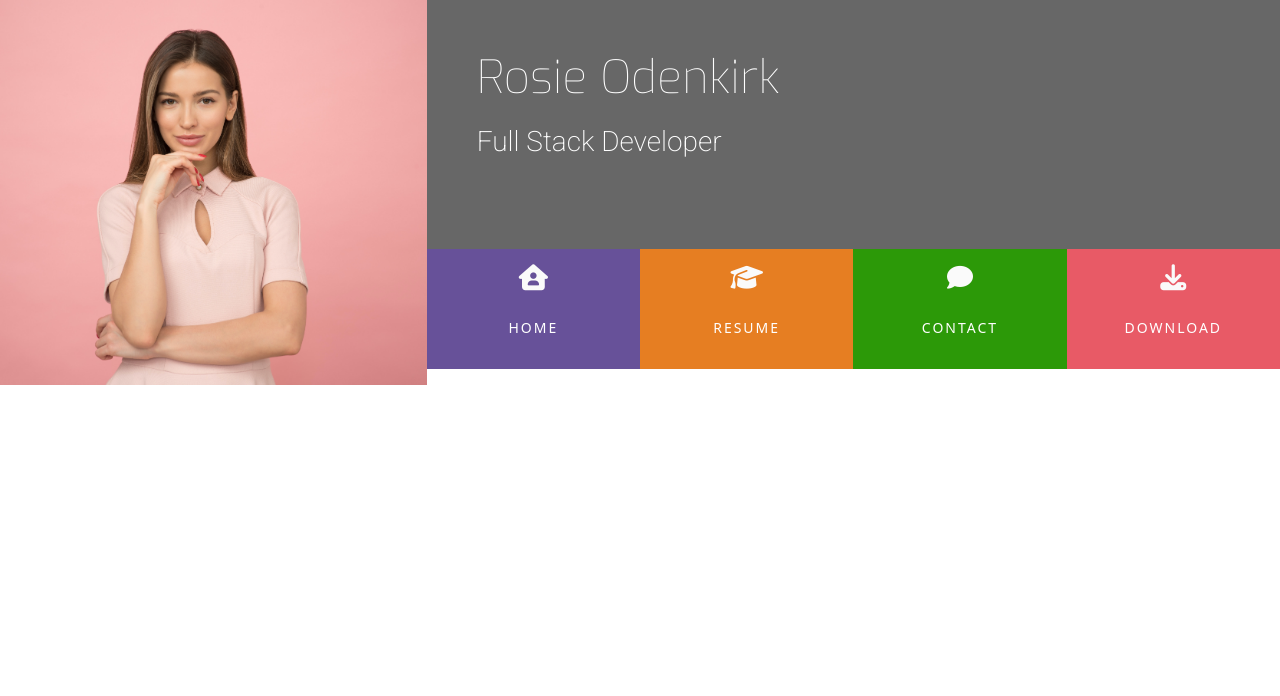
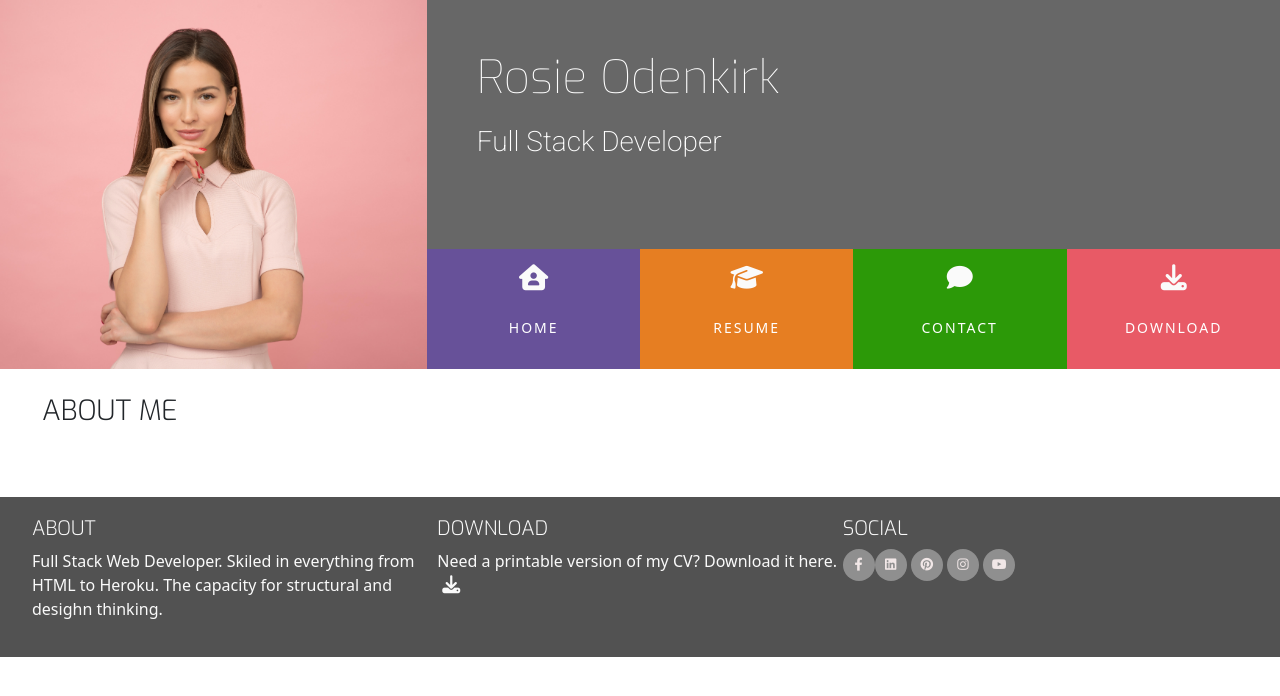
Before and after one commit to AndreiSanduta/resume_project, a plain HTML site: page index.html in a window 1280 px wide. Drawn offline with nearby package versions, Linux system fonts and the light colour scheme.

Commit message:
Finish index page, added CSS and other pages

```diff
--- a/assets/css/style.css
+++ b/assets/css/style.css
@@ -4,6 +4,10 @@
 
 .bg-color-name-title {
     background-color: #676767;
+}
+
+.bg-color-three-reasons {
+    background-color: #FFF;
 }
 
 .ui-menu-color-home {
@@ -22,6 +26,45 @@
     background-color: #e85a66;
 }
 
+/* -----------------------------Special paddings/margins/text */
+
+h1,
+h2,
+h3,
+h4 {
+    margin: 0;
+}
+
+.uppercase {
+    text-transform: uppercase;
+}
+
+.general-sub {
+    font-family: "EXO", sans-serif;
+    font-weight: 300;
+    color: #fafafa;
+}
+
+.inline-block {
+    display: inline-block;
+}
+
+.row-table {
+    display: table;
+}
+
+.section-column {
+    display: table-cell;
+    padding: 0 30px 30px;
+    float: none;
+}
+
+.section-heading {
+    font-family: "EXO", sans-serif;
+    font-weight: 300;
+    margin-top: 25px;
+    margin-bottom: 40px;
+}
 /*-------------------------------Heading*/
 
 header {
@@ -44,11 +87,11 @@ header {
 }
 
 .name {
-     font-family: "Exo", sans-serif;
-     font-weight: 100;
-     font-size: 46px;
-     margin-top: 50px;
-     color: #FFF
+    font-family: "Exo", sans-serif;
+    font-weight: 100;
+    font-size: 46px;
+    margin-top: 50px;
+    color: #FFF
 }
 
 .title {
@@ -66,6 +109,10 @@ header {
 
 .menucontainer {
     font-size: 0;
+}
+
+#nav {
+    margin: 0;
 }
 
 #nav li {
@@ -108,3 +155,56 @@ header {
     font-weight: 300;
     letter-spacing: 2px;
 }
+
+/*-------------------------------Hoover.css*/
+
+.hvr-sweep-to-bottom::before {
+    background: rgba(0, 0, 0, 0.214);
+    height: 120px;
+}
+
+/*-------------------------------footer*/
+
+footer {
+    background-color: #525252;
+    color: #fafafa;
+    min-height: 120px;
+    margin: 0;
+}
+
+.cv-pdf i {
+    font-size: 18px;
+    color: #fafafa;
+    text-align: center;
+    padding-left: 5px;
+    transition: all 0.35s ease-in-out;
+}
+
+.cv-pdf i:hover {
+    color: rgba(255, 94, 0, 0.63);
+}
+
+.social-links {
+    padding-bottom: 15px;
+}
+
+.social-links li a i {
+    width: 32px;
+    height: 32px;
+    padding: 12px 0;
+    border-radius: 50%;
+    font-size: 13px;
+    line-height: 7px;
+    text-align: center;
+    color: #f1e7e7;
+    background: #8f8f8f;
+    transition: all 0.35s ease-in-out;
+}
+
+.social-links li a i:hover {
+    background: rgba(255, 94, 0, 0.63);
+}
+
+#footer-details {
+    padding: 20px;
+}
--- a/index.html
+++ b/index.html
@@ -1,14 +1,20 @@
 <!DOCTYPE html>
 <html lang="en">
+
 <head>
     <meta charset="UTF-8">
     <meta http-equiv="X-UA-Compatible" content="IE=edge">
     <meta name="viewport" content="width=device-width, initial-scale=1.0">
-    <link rel="stylesheet" href="https://cdn.jsdelivr.net/npm/bootstrap@5.2.3/dist/css/bootstrap.min.css" type="text/css">
-    <link rel="stylesheet" href="https://cdnjs.cloudflare.com/ajax/libs/font-awesome/6.2.1/css/all.min.css" type="text/css">
+    <link rel="stylesheet" href="https://cdn.jsdelivr.net/npm/bootstrap@5.2.3/dist/css/bootstrap.min.css"
+        type="text/css">
+    <link rel="stylesheet" href="https://cdnjs.cloudflare.com/ajax/libs/font-awesome/6.2.1/css/all.min.css"
+        type="text/css">
+    <link rel="stylesheet" href="https://cdnjs.cloudflare.com/ajax/libs/hover.css/2.1.1/css/hover-min.css"
+        type="text/css" />
     <link rel="stylesheet" href="assets/css/style.css">
     <title>Rosie</title>
 </head>
+
 <body>
     <header>
         <div class="row no-gutters">
@@ -27,17 +33,23 @@
                         <ul id="nav" class="list-inline menucontainer">
 
                             <li class="col-6 col-sm-3 ui-menu-color-home list-inline-item menuitem">
-                                <a href="#"><i class="fa-solid fa-house-user"></i><span>Home</span></a>
+                                <a href="#" class="hvr-sweep-to-bottom"><i
+                                        class="fa-solid fa-house-user"></i><span>Home</span></a>
                             </li>
 
                             <li class="col-6 col-sm-3 ui-menu-color-resume list-inline-item menuitem">
-                                <a href="#"><i class="fa-solid fa-graduation-cap"></i><span>Resume</span></a>
+                                <a href="#" class="hvr-sweep-to-bottom"><i
+                                        class="fa-solid fa-graduation-cap"></i><span>Resume</span></a>
 
-                            </li><li class="col-6 col-sm-3 ui-menu-color-contact list-inline-item menuitem">
-                                <a href="#"><i class="fa-solid fa-comment"></i><span>Contact</span></a>
+                            </li>
+                            <li class="col-6 col-sm-3 ui-menu-color-contact list-inline-item menuitem">
+                                <a href="#" class="hvr-sweep-to-bottom"><i
+                                        class="fa-solid fa-comment"></i><span>Contact</span></a>
 
-                            </li><li class="col-6 col-sm-3 ui-menu-color-download list-inline-item menuitem">
-                                <a href="#"><i class="fa-solid fa-download"></i><span>Download</span></a>
+                            </li>
+                            <li class="col-6 col-sm-3 ui-menu-color-download list-inline-item menuitem">
+                                <a href="#" class="hvr-sweep-to-bottom"><i
+                                        class="fa-solid fa-download"></i><span>Download</span></a>
                             </li>
                         </ul>
                     </div>
@@ -45,11 +57,70 @@
             </div>
         </div>
     </header>
-    <section>
+    <section class="container-fluid">
+        <div class="row row-table"></div>
+        <div class="col-md-8 bg-color-three-reasons section-column">
+            <div class="row">
+                <div class="col">
+                    <h3 class="section-heading uppercase">About Me</h3>
+                </div>
+            </div>
+        </div>
 
     </section>
-    <footer>
-
+    <footer class="container-fluid">
+        <div id="footer-details" class="row">
+            <div class="col-sm-4">
+                <h5 class="uppercase general-sub">About</h5>
+                <p class="inline-block">
+                    Full Stack Web Developer. Skiled in everything from HTML to Heroku.
+                    The capacity for structural and desighn thinking.
+                </p>
+            </div>
+            <div class="col-sm-4">
+                <h5 class="uppercase general-sub">Download</h5>
+                <p class="inline-block">
+                    Need a printable version of my CV? Download it here.
+                    <a href="#" target="_blank" class="cv-pdf"><i class="fa-solid fa-download"></i><span
+                            class="sr-only">Download link.</span></a>
+                </p>
+            </div>
+            <div class="col-sm-4">
+                <h5 class="uppercase general-sub">Social</h5>
+                <ul class="list-inline social-links">
+                    <li class="list-inline-item">
+                        <a href="" target="_blank">
+                            <i class="fa-brands fa-facebook-f"></i>
+                            <span class="sr-only">Facebook</span>
+                        </a>
+                    <li class="list-inline-item">
+                        <a href="" target="_blank">
+                            <i class="fa-brands fa-linkedin"></i>
+                            <span class="sr-only">Linkedin</span>
+                        </a>
+                    </li>
+                    <li class="list-inline-item">
+                        <a href="" target="_blank">
+                            <i class="fa-brands fa-pinterest"></i>
+                            <span class="sr-only">Pinterest</span>
+                        </a>
+                    </li>
+                    <li class="list-inline-item">
+                        <a href="" target="_blank">
+                            <i class="fa-brands fa-instagram"></i>
+                            <span class="sr-only">Instagram</span>
+                        </a>
+                    </li>
+                    <li class="list-inline-item">
+                        <a href="" target="_blank">
+                            <i class="fa-brands fa-youtube"></i>
+                            <span class="sr-only">Youtube</span>
+                        </a>
+                    </li>
+                </ul>
+            </div>
+        </div>
     </footer>
 </body>
+
 </html>
```
